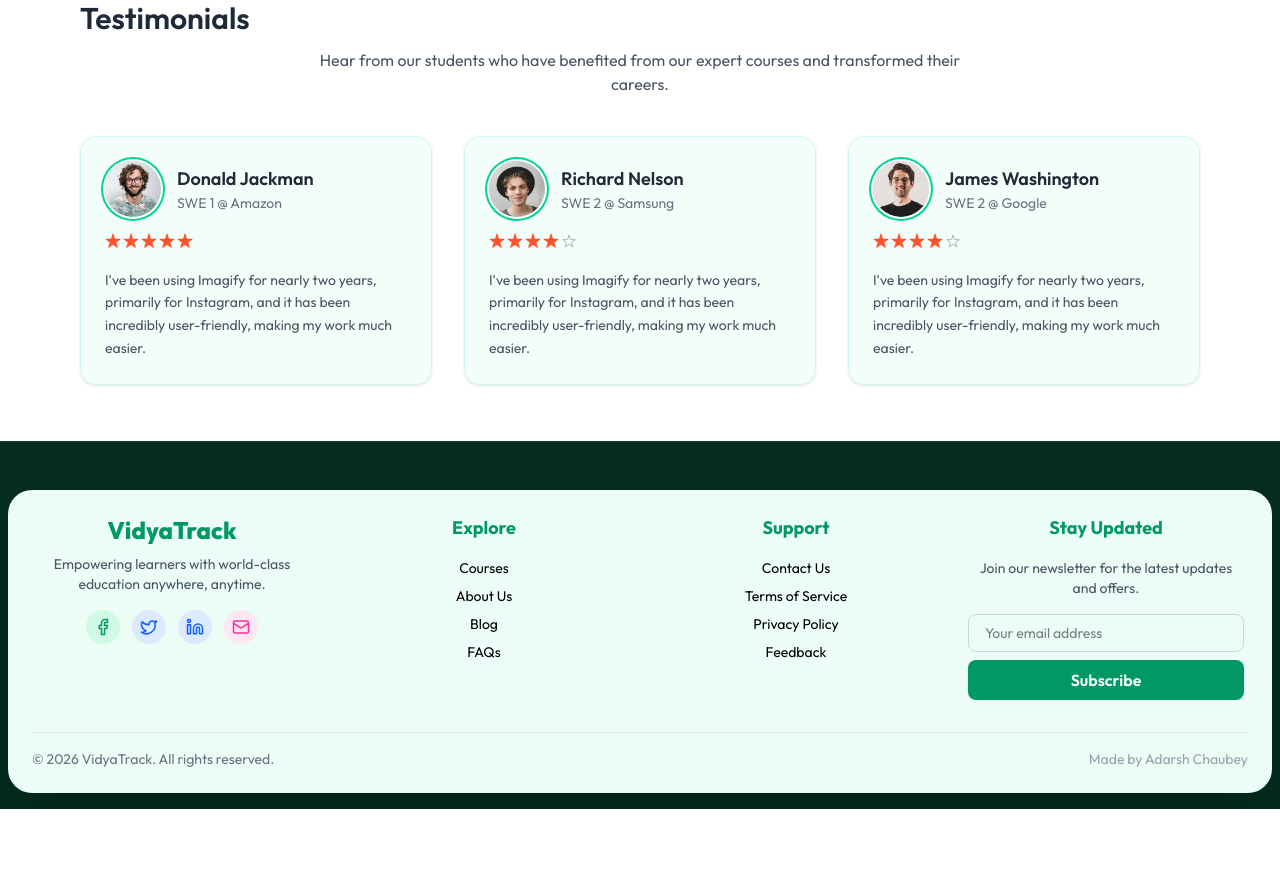
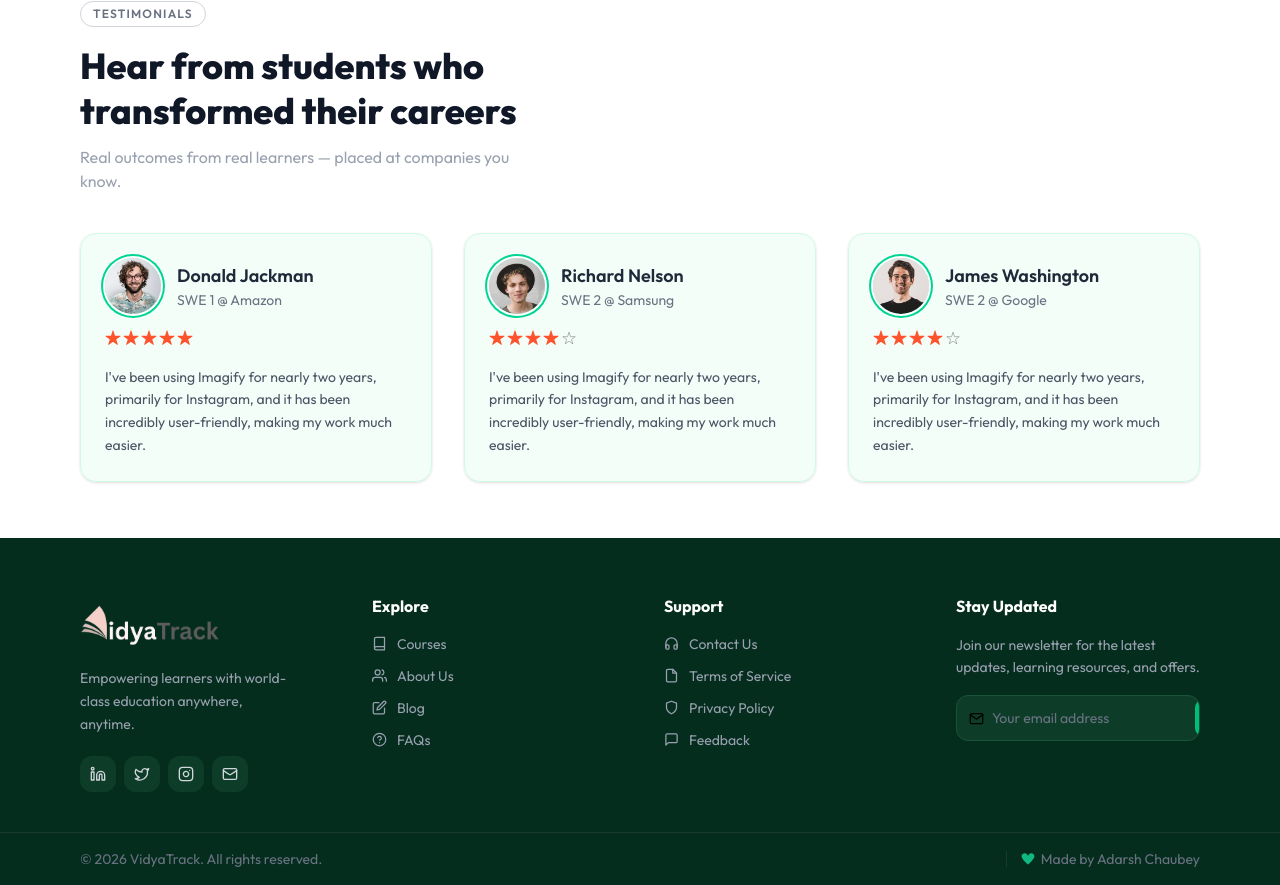
Before and after one commit to Adarsh-Chaubey03/VidyaTrack, a React (Vite) app in the folder client/: page / in a window 1280 px wide. Shown: the part 3114-3999 px from the top of the page. Before the commit the page ends 3923 px from the top, so only its background shows below. Built offline with nearby package versions, Linux system fonts and the light colour scheme; no server answers.

Commit message:
improved footer + testimonial

```diff
--- a/client/src/components/student/Footer.jsx
+++ b/client/src/components/student/Footer.jsx
@@ -1,79 +1,120 @@
 import React from 'react';
 import { Link } from 'react-router-dom';
-import { Facebook, Twitter, Linkedin, Mail } from 'lucide-react';
+import { Twitter, Linkedin, Instagram, Mail } from 'lucide-react';
+import { assets } from '../../assets/assets';
+
+/* ── Small icon helpers for link rows ── */
+const BookIcon   = () => <svg width="15" height="15" viewBox="0 0 24 24" fill="none" stroke="currentColor" strokeWidth="2" strokeLinecap="round" strokeLinejoin="round" className="shrink-0"><path d="M4 19.5A2.5 2.5 0 0 1 6.5 17H20"/><path d="M6.5 2H20v20H6.5A2.5 2.5 0 0 1 4 19.5v-15A2.5 2.5 0 0 1 6.5 2z"/></svg>;
+const UsersIcon  = () => <svg width="15" height="15" viewBox="0 0 24 24" fill="none" stroke="currentColor" strokeWidth="2" strokeLinecap="round" strokeLinejoin="round" className="shrink-0"><path d="M17 21v-2a4 4 0 0 0-4-4H5a4 4 0 0 0-4 4v2"/><circle cx="9" cy="7" r="4"/><path d="M23 21v-2a4 4 0 0 0-3-3.87"/><path d="M16 3.13a4 4 0 0 1 0 7.75"/></svg>;
+const EditIcon   = () => <svg width="15" height="15" viewBox="0 0 24 24" fill="none" stroke="currentColor" strokeWidth="2" strokeLinecap="round" strokeLinejoin="round" className="shrink-0"><path d="M11 4H4a2 2 0 0 0-2 2v14a2 2 0 0 0 2 2h14a2 2 0 0 0 2-2v-7"/><path d="M18.5 2.5a2.121 2.121 0 0 1 3 3L12 15l-4 1 1-4 9.5-9.5z"/></svg>;
+const HelpIcon   = () => <svg width="15" height="15" viewBox="0 0 24 24" fill="none" stroke="currentColor" strokeWidth="2" strokeLinecap="round" strokeLinejoin="round" className="shrink-0"><circle cx="12" cy="12" r="10"/><path d="M9.09 9a3 3 0 0 1 5.83 1c0 2-3 3-3 3"/><line x1="12" y1="17" x2="12.01" y2="17"/></svg>;
+const HeadsetIcon= () => <svg width="15" height="15" viewBox="0 0 24 24" fill="none" stroke="currentColor" strokeWidth="2" strokeLinecap="round" strokeLinejoin="round" className="shrink-0"><path d="M3 18v-6a9 9 0 0 1 18 0v6"/><path d="M21 19a2 2 0 0 1-2 2h-1a2 2 0 0 1-2-2v-3a2 2 0 0 1 2-2h3z"/><path d="M3 19a2 2 0 0 0 2 2h1a2 2 0 0 0 2-2v-3a2 2 0 0 0-2-2H3z"/></svg>;
+const FileIcon   = () => <svg width="15" height="15" viewBox="0 0 24 24" fill="none" stroke="currentColor" strokeWidth="2" strokeLinecap="round" strokeLinejoin="round" className="shrink-0"><path d="M14 2H6a2 2 0 0 0-2 2v16a2 2 0 0 0 2 2h12a2 2 0 0 0 2-2V8z"/><polyline points="14 2 14 8 20 8"/></svg>;
+const ShieldIcon = () => <svg width="15" height="15" viewBox="0 0 24 24" fill="none" stroke="currentColor" strokeWidth="2" strokeLinecap="round" strokeLinejoin="round" className="shrink-0"><path d="M12 22s8-4 8-10V5l-8-3-8 3v7c0 6 8 10 8 10z"/></svg>;
+const MsgIcon    = () => <svg width="15" height="15" viewBox="0 0 24 24" fill="none" stroke="currentColor" strokeWidth="2" strokeLinecap="round" strokeLinejoin="round" className="shrink-0"><path d="M21 15a2 2 0 0 1-2 2H7l-4 4V5a2 2 0 0 1 2-2h14a2 2 0 0 1 2 2z"/></svg>;
+const MailIcon2  = () => <svg width="15" height="15" viewBox="0 0 24 24" fill="none" stroke="currentColor" strokeWidth="2" strokeLinecap="round" strokeLinejoin="round" className="shrink-0"><path d="M4 4h16c1.1 0 2 .9 2 2v12c0 1.1-.9 2-2 2H4c-1.1 0-2-.9-2-2V6c0-1.1.9-2 2-2z"/><polyline points="22,6 12,13 2,6"/></svg>;
+
+const LINK_CLS = 'flex items-center gap-2.5 text-gray-400 hover:text-emerald-400 text-sm transition-colors duration-150';
 
 function Footer() {
   return (
-    <footer className="w-full bg-[#042d1e] border-t border-[#1a3d2b] pt-8 md:pt-12 pb-4 flex flex-col items-center justify-center">
-      <div className="w-full flex justify-center items-center px-1 md:px-2">
-        <div className="rounded-2xl md:rounded-3xl bg-emerald-50 shadow-2xl p-4 md:p-6 flex flex-col gap-4 md:gap-8 max-w-8xl w-full mx-auto">
-          <div className="grid grid-cols-2 md:grid-cols-2 lg:grid-cols-4 gap-4 md:gap-8">
-          {/* Brand Section */}
-            <div className="flex flex-col items-center text-center col-span-2 md:col-span-1">
-              <h2 className="text-xl md:text-2xl font-extrabold text-emerald-600 mb-1 md:mb-2">VidyaTrack</h2>
-              <p className="text-gray-600 mb-2 md:mb-4 text-xs md:text-sm">
+    <footer className="w-full bg-[#042d1e]">
+      {/* ── Main content ── */}
+      <div className="w-full max-w-7xl mx-auto px-6 sm:px-10 md:px-14 lg:px-20 pt-14 pb-10">
+        <div className="grid grid-cols-1 sm:grid-cols-2 lg:grid-cols-4 gap-10 lg:gap-12">
+
+          {/* ── Brand ── */}
+          <div className="flex flex-col gap-4">
+            <Link to="/" className="flex items-center">
+              <img
+                src={assets.logo}
+                alt="VidyaTrack"
+                className="w-32 sm:w-36"
+                style={{ filter: 'brightness(1.1)' }}
+              />
+            </Link>
+            <p className="text-gray-400 text-sm leading-relaxed max-w-[220px]">
               Empowering learners with world-class education anywhere, anytime.
             </p>
-              <div className="flex gap-2 md:gap-3 justify-center">
-                <a href="#" className="bg-emerald-100 hover:bg-emerald-200 text-emerald-600 rounded-full p-2 transition">
-                  <Facebook size={18} />
+            {/* Social icons — dark rounded squares, matching image */}
+            <div className="flex items-center gap-2 mt-1">
+              {[
+                { icon: <Linkedin size={16} />,   href: '#' },
+                { icon: <Twitter size={16} />,    href: '#' },
+                { icon: <Instagram size={16} />,  href: '#' },
+                { icon: <Mail size={16} />,       href: '#' },
+              ].map(({ icon, href }, i) => (
+                <a
+                  key={i}
+                  href={href}
+                  className="w-9 h-9 rounded-xl bg-[#0d3d28] hover:bg-emerald-700 flex items-center justify-center text-gray-300 hover:text-white transition-colors duration-150"
+                >
+                  {icon}
                 </a>
-                <a href="#" className="bg-blue-100 hover:bg-blue-200 text-blue-600 rounded-full p-2 transition">
-                  <Twitter size={18} />
-                </a>
-                <a href="#" className="bg-blue-100 hover:bg-blue-200 text-blue-600 rounded-full p-2 transition">
-                  <Linkedin size={18} />
-                </a>
-                <a href="#" className="bg-pink-100 hover:bg-pink-200 text-pink-500 rounded-full p-2 transition">
-                  <Mail size={18} />
-                </a>
+              ))}
             </div>
           </div>
-            {/* Explore Section */}
-            <div className="flex flex-col items-center text-center">
-              <h3 className="text-base md:text-lg font-bold text-emerald-600 mb-2 md:mb-4">Explore</h3>
-              <ul className="space-y-1 md:space-y-2 text-sm">
-                <li><Link to="/course-list" className="hover:text-emerald-600 transition cursor-pointer">Courses</Link></li>
-                <li><Link to="/about" className="hover:text-emerald-600 transition cursor-pointer">About Us</Link></li>
-                <li><Link to="/blog" className="hover:text-emerald-600 transition cursor-pointer">Blog</Link></li>
-                <li><Link to="/faqs" className="hover:text-emerald-600 transition cursor-pointer">FAQs</Link></li>
+
+          {/* ── Explore ── */}
+          <div className="flex flex-col gap-4">
+            <h3 className="text-white text-base font-bold">Explore</h3>
+            <ul className="flex flex-col gap-3">
+              <li><Link to="/course-list" className={LINK_CLS}><BookIcon />Courses</Link></li>
+              <li><Link to="/about"       className={LINK_CLS}><UsersIcon />About Us</Link></li>
+              <li><Link to="/blog"        className={LINK_CLS}><EditIcon />Blog</Link></li>
+              <li><Link to="/faqs"        className={LINK_CLS}><HelpIcon />FAQs</Link></li>
             </ul>
           </div>
-            {/* Support Section */}
-            <div className="flex flex-col items-center text-center">
-              <h3 className="text-base md:text-lg font-bold text-emerald-600 mb-2 md:mb-4">Support</h3>
-              <ul className="space-y-1 md:space-y-2 text-sm">
-                <li><Link to="/contact" className="hover:text-emerald-600 transition cursor-pointer">Contact Us</Link></li>
-                <li><Link to="/terms" className="hover:text-emerald-600 transition cursor-pointer">Terms of Service</Link></li>
-                <li><Link to="/privacy-policy" className="hover:text-emerald-600 transition cursor-pointer">Privacy Policy</Link></li>
-                <li><Link to="/feedback" className="hover:text-emerald-600 transition cursor-pointer">Feedback</Link></li>
+
+          {/* ── Support ── */}
+          <div className="flex flex-col gap-4">
+            <h3 className="text-white text-base font-bold">Support</h3>
+            <ul className="flex flex-col gap-3">
+              <li><Link to="/contact"        className={LINK_CLS}><HeadsetIcon />Contact Us</Link></li>
+              <li><Link to="/terms"          className={LINK_CLS}><FileIcon />Terms of Service</Link></li>
+              <li><Link to="/privacy-policy" className={LINK_CLS}><ShieldIcon />Privacy Policy</Link></li>
+              <li><Link to="/feedback"       className={LINK_CLS}><MsgIcon />Feedback</Link></li>
             </ul>
           </div>
-            {/* Newsletter Section */}
-            <div className="flex flex-col items-center text-center mr-1 col-span-2 md:col-span-1">
-              <h3 className="text-base md:text-lg font-bold text-emerald-600 mb-2 md:mb-4">Stay Updated</h3>
-              <p className="text-gray-600 mb-2 md:mb-4 text-xs md:text-sm">
-                Join our newsletter for the latest updates and offers.
+
+          {/* ── Stay Updated ── */}
+          <div className="flex flex-col gap-4">
+            <h3 className="text-white text-base font-bold">Stay Updated</h3>
+            <p className="text-gray-400 text-sm leading-relaxed">
+              Join our newsletter for the latest updates, learning resources, and offers.
             </p>
-              <form className="w-full max-w-xs flex flex-col gap-2">
+            <form
+              className="flex items-center gap-0 bg-[#0d3d28] border border-[#1a5438] rounded-xl overflow-hidden pr-1 py-1 pl-3"
+              onSubmit={e => e.preventDefault()}
+            >
+              <MailIcon2 />
               <input
                 type="email"
                 placeholder="Your email address"
-                  className="w-full px-3 md:px-4 py-2 rounded-lg border border-gray-300 focus:ring-2 focus:ring-emerald-400 outline-none text-sm"
+                className="flex-1 bg-transparent text-sm text-gray-300 placeholder-gray-500 outline-none ml-2"
               />
               <button
                 type="submit"
-                  className="w-full bg-emerald-600 hover:bg-emerald-700 text-white font-semibold rounded-lg py-2 transition"
+                className="flex items-center gap-1.5 bg-emerald-500 hover:bg-emerald-400 text-white text-sm font-semibold rounded-lg px-4 py-2 transition-colors duration-150 shrink-0"
               >
-                  Subscribe
+                Subscribe <span className="text-base leading-none">→</span>
               </button>
             </form>
           </div>
+
         </div>
-      {/* Footer Bottom */}
-          <div className="flex flex-col md:flex-row justify-between items-center border-t border-gray-200 pt-3 md:pt-4">
-            <p className="text-xs md:text-sm text-gray-500">&copy; {new Date().getFullYear()} VidyaTrack. All rights reserved.</p>
-            <p className="text-xs md:text-sm text-gray-400 mt-1 md:mt-0">Made by Adarsh Chaubey</p>
+      </div>
+
+      {/* ── Bottom bar ── */}
+      <div className="border-t border-[#1a3d2b]">
+        <div className="w-full max-w-7xl mx-auto px-6 sm:px-10 md:px-14 lg:px-20 py-4 flex flex-col sm:flex-row items-center justify-between gap-2">
+          <p className="text-gray-500 text-xs sm:text-sm">
+            &copy; {new Date().getFullYear()} VidyaTrack. All rights reserved.
+          </p>
+          <div className="flex items-center gap-1.5">
+            <div className="w-px h-4 bg-[#1a3d2b] hidden sm:block mx-2" />
+            <svg width="14" height="14" viewBox="0 0 24 24" fill="#10b981" stroke="none"><path d="M12 21.593c-5.63-5.539-11-10.297-11-14.402 0-3.791 3.068-5.191 5.281-5.191 1.312 0 4.151.501 5.719 4.457 1.59-3.968 4.464-4.447 5.726-4.447 2.54 0 5.274 1.621 5.274 5.181 0 4.069-5.136 8.625-11 14.402z"/></svg>
+            <p className="text-gray-500 text-xs sm:text-sm">Made by Adarsh Chaubey</p>
           </div>
         </div>
       </div>
--- a/client/src/components/student/TestimonialSection.jsx
+++ b/client/src/components/student/TestimonialSection.jsx
@@ -4,11 +4,18 @@ import { assets, dummyTestimonial } from '../../assets/assets';
 function TestimonialSection() {
     return (
         <div className='pb-14 px-8 md:px-20 mt-10'>
-            <h2 className='text-3xl font-semibold text-gray-800 dark:text-white'>Testimonials</h2>
+            {/* Badge */}
+            <div className="inline-flex items-center border border-gray-300 bg-white rounded-full px-3 py-1 mb-4">
+                <span className="text-gray-500 text-xs font-semibold tracking-widest uppercase">Testimonials</span>
+            </div>
 
-                <p className='md:text-base text-sm text-gray-600 dark:text-gray-400 mt-3 max-w-2xl mx-auto text-center'>
-                    Hear from our students who have benefited from our expert courses and transformed their careers.
-                </p>
+            <h2 className='text-2xl sm:text-3xl md:text-4xl font-extrabold text-gray-900 leading-tight max-w-[560px] mb-3'>
+                Hear from students who transformed their careers
+            </h2>
+
+            <p className='text-gray-400 text-sm sm:text-base max-w-md'>
+                Real outcomes from real learners — placed at companies you know.
+            </p>
 
 
 
```
Lines whose indentation alone changed are shown as unchanged.
